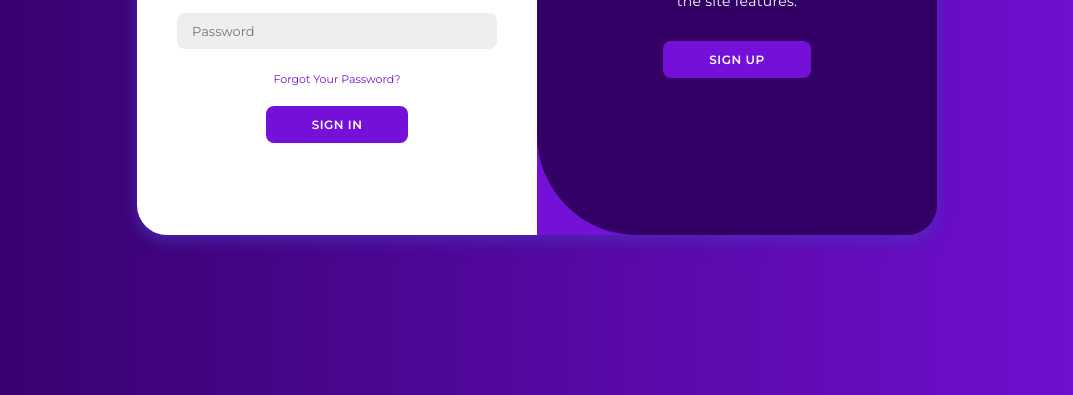
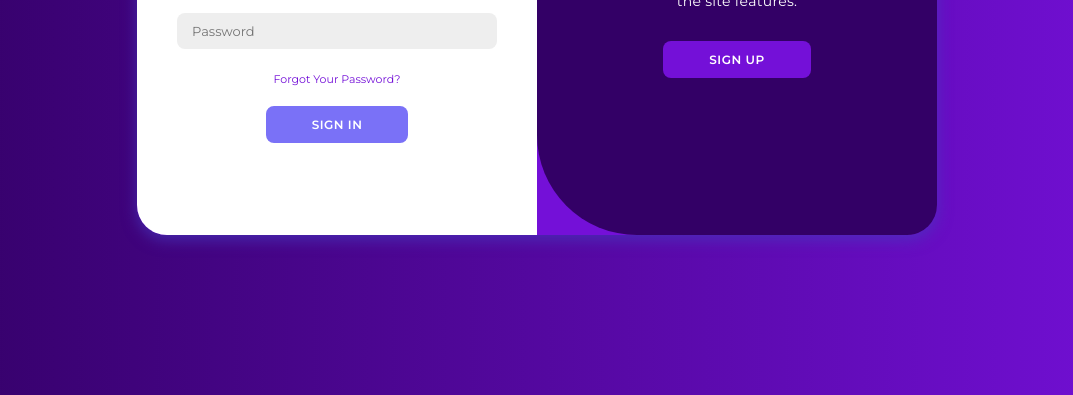
Before and after one commit to 15455154/ONE-STOP-WEBSITE, a plain HTML site: page login.html in a window 1280 px wide. In both pictures the pointer is over the button "SIGN IN". Shown: the part 405-800 px from the top of the page, without its empty margins (103-1176 px from the left). Drawn offline with Linux system fonts and the light colour scheme.

Commit message:
Update login.css

```diff
--- a/css/login.css
+++ b/css/login.css
@@ -208,3 +208,9 @@ body {
     font-family: 'Courier New', Courier, monospace;
     animation: typing 3s steps(30, end), blink .75s step-end infinite;
 }
+
+button:hover{
+    cursor: pointer;
+    background-color: #7a71f7;
+    text-color:white;
+}
```
